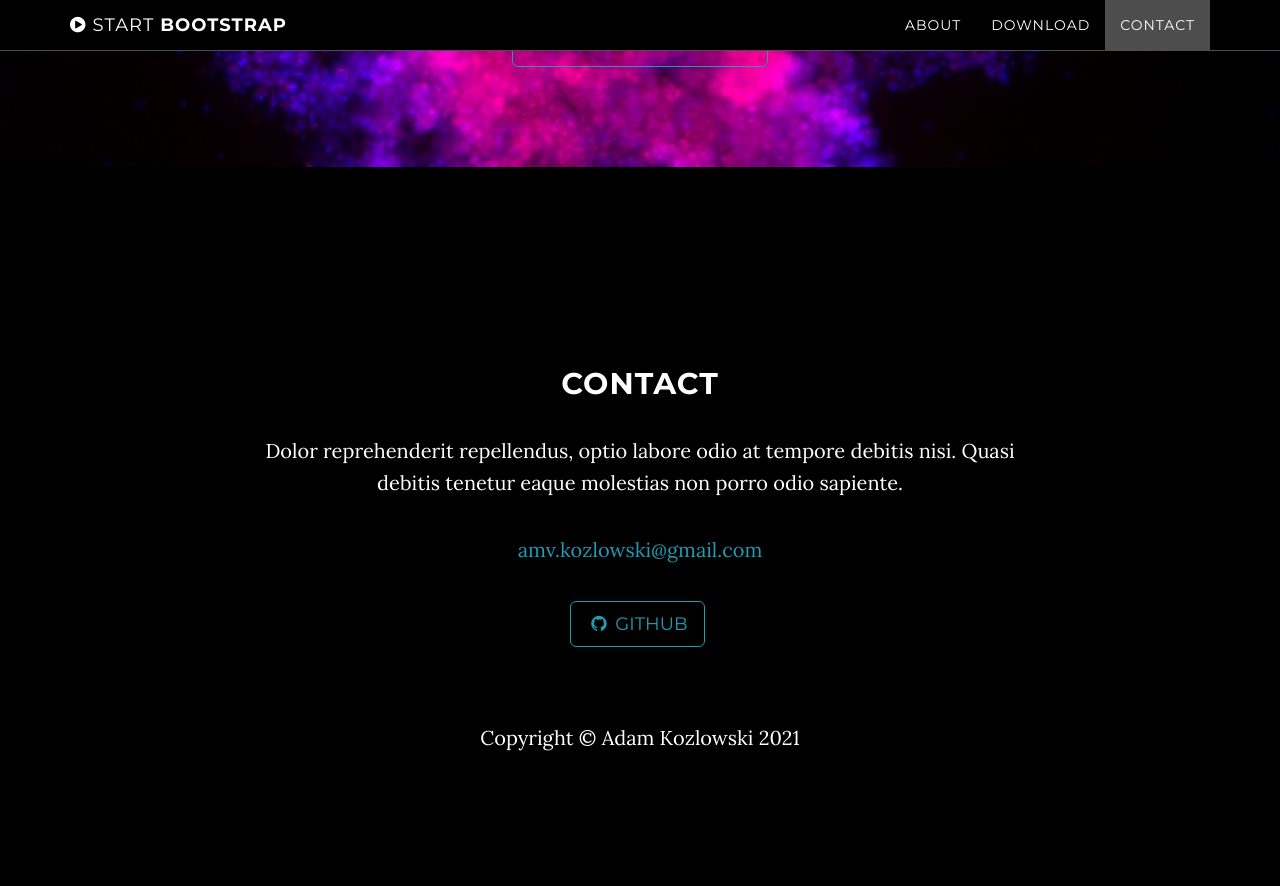
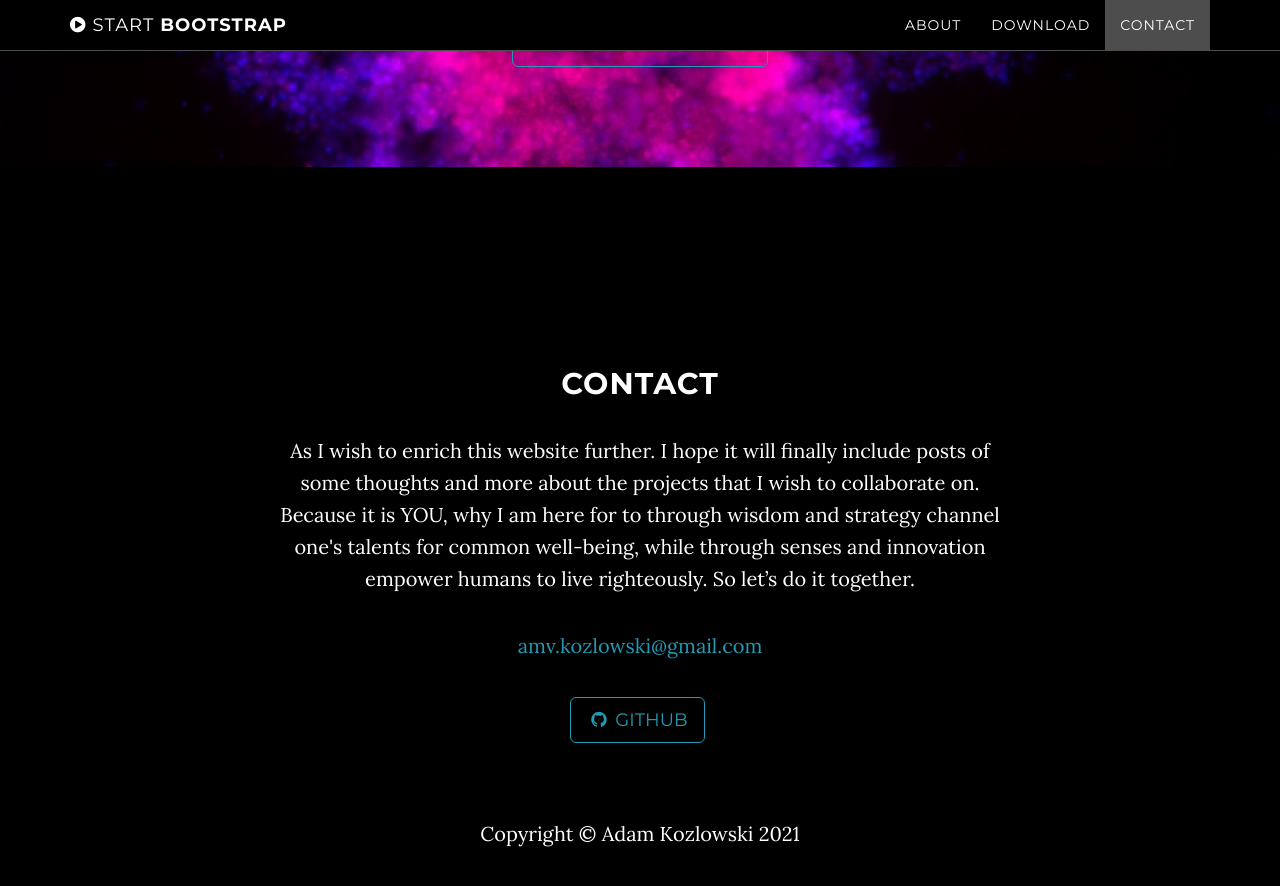
Before and after one commit to kozload/kozload.github.io, a Jekyll site: the page built from index.html, in a window 1280 px wide and 900 px high, scrolled down 2208 px. Shown: the top 886 px of the window. Built offline with Jekyll 4.4.1, drawn with Linux system fonts in a browser that asks for light colours; before the commit the page ends 3012 px from its top, so only the background shows below that.

Commit message:
Update contact.html

```diff
--- a/_includes/contact.html
+++ b/_includes/contact.html
@@ -3,7 +3,7 @@
         <div class="row">
             <div class="col-lg-8 col-lg-offset-2">
                 <h2>Contact</h2>
-                <p>Dolor reprehenderit repellendus, optio labore odio at tempore debitis nisi. Quasi debitis tenetur eaque molestias non porro odio sapiente.</p>
+                <p>As I wish to enrich this website further. I hope it will finally include posts of some thoughts and more about the projects that I wish to collaborate on. Because it is YOU, why I am here for to through wisdom and strategy channel one's talents for common well-being, while through senses and innovation empower humans to live righteously. So let’s do it together.</p>
                 <p><a href="mailto:{{ site.email }}">{{ site.email }}</a>
                 </p>
                 <ul class="list-inline banner-social-buttons">
```
